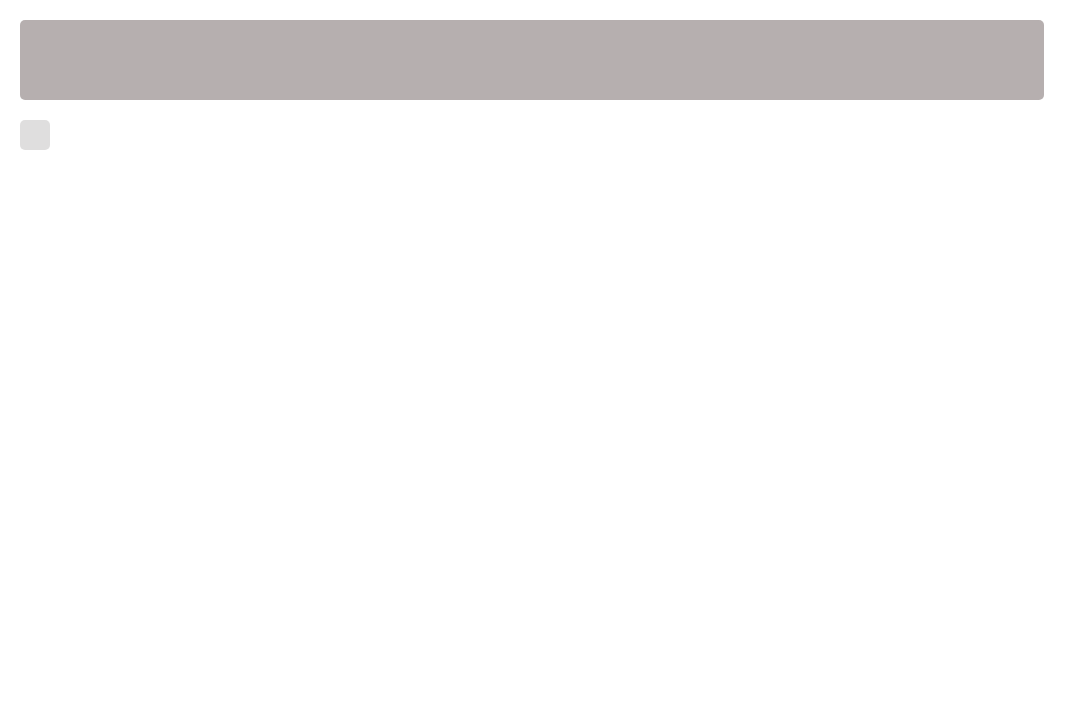
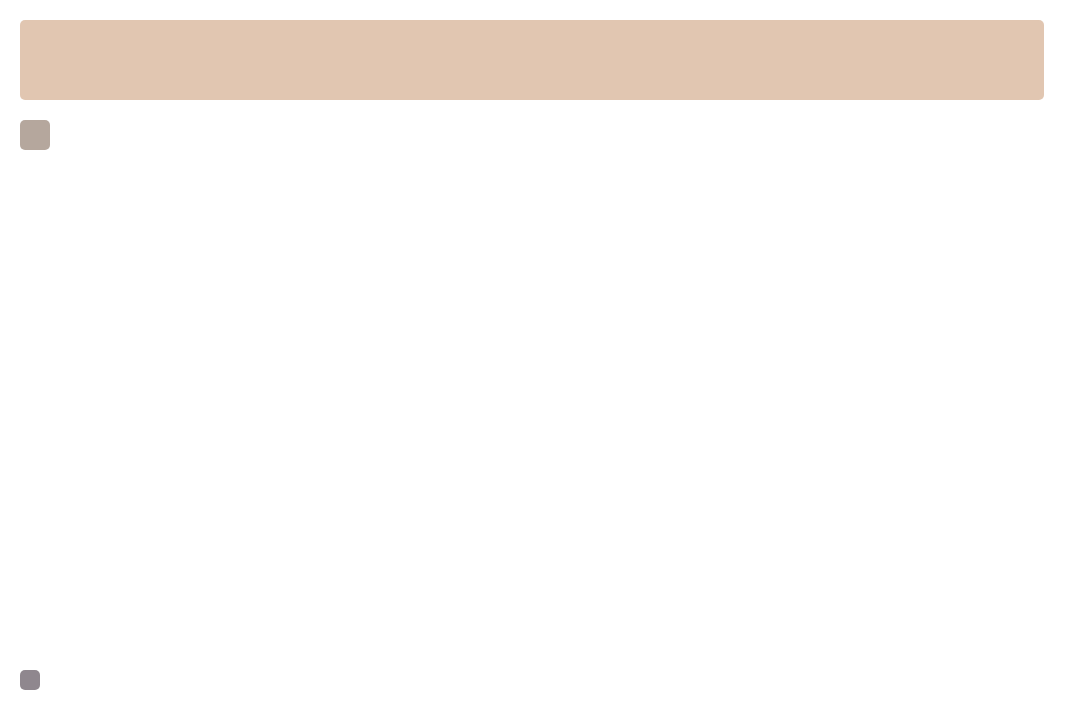
Before and after one commit to tulusibrahim/weatherApp, a website: page public/index.html in a window 1280 px wide. Shown: the whole page, without its empty margins (0-1087 px from the left). Drawn offline with nearby package versions, Linux system fonts and the light colour scheme; some icons are missing.

Commit message:
fix bugs

```diff
--- a/public/index.html
+++ b/public/index.html
@@ -101,10 +101,15 @@
         display: flex;
         align-items: center;
         justify-content: flex-start;
-        width: 80%;
-        height: 40%;
+        width: fit-content;
+        height: fit-content;
+        padding: 10px;
+        margin-left: 20px;
         font-size: 1.8em;
         color: rgb(161, 149, 149);
+        border-radius: 5px;
+        background-color: rgb(68, 55, 66, 0.6);
+
     }
 
     #temp {
@@ -118,16 +123,18 @@
         justify-content: flex-start;
         font-size: 1.6em;
         color: black;
-        background-color: rgb(202, 200, 200, 0.6);
+        background-color: rgb(132, 108, 91, 0.6);
     }
 
     #cuaca {
         width: 100vw;
-        height: 70vh;
+        height: 30vh;
         display: flex;
-        align-items: flex-end;
-        justify-content: center;
+        align-items: center;
+        justify-content: flex-start;
         z-index: 2;
+        bottom: 0px;
+        position: absolute;
     }
 
     #location #daerah,
@@ -138,8 +145,7 @@
     #location {
         width: 80vw;
         height: 10vh;
-        background-color: rgb(134, 123, 123, 0.6);
-        color: black;
+        background-color: rgb(206, 160, 126, 0.6);
         border-radius: 5px;
         display: flex;
         align-items: flex-start;
```
